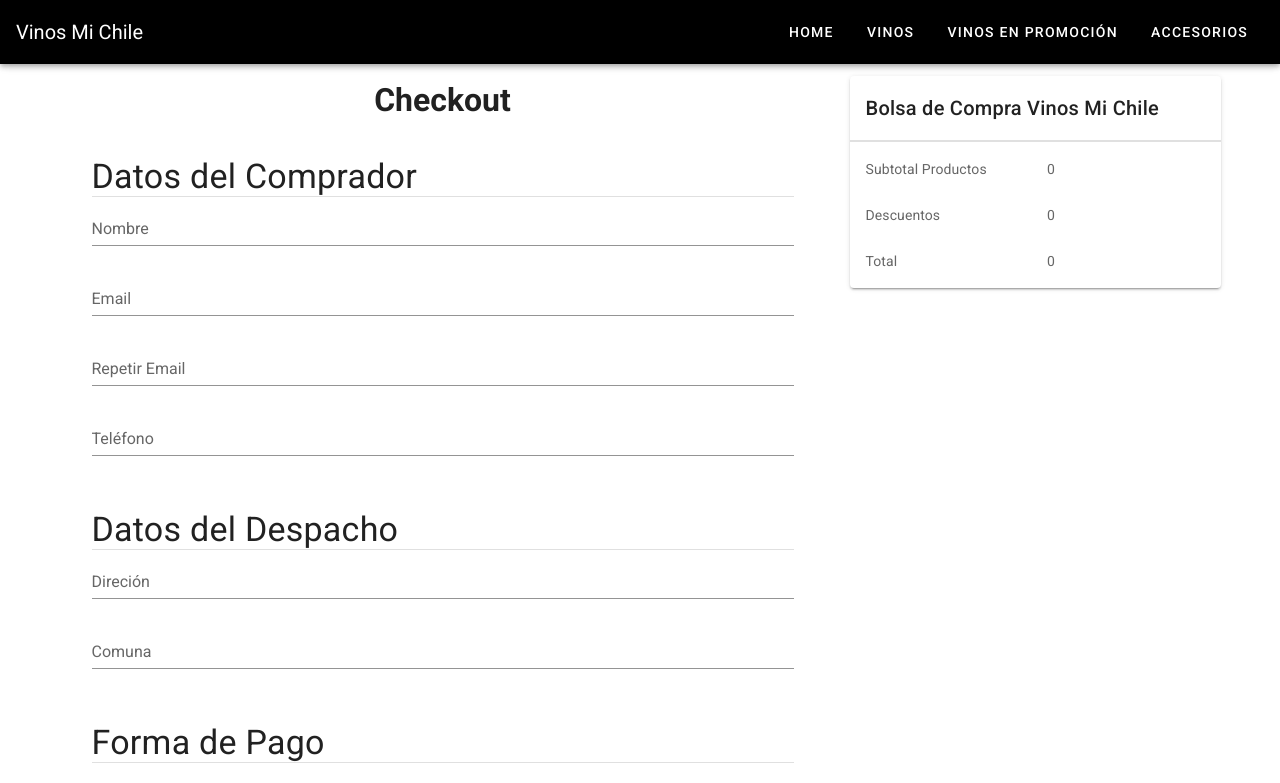
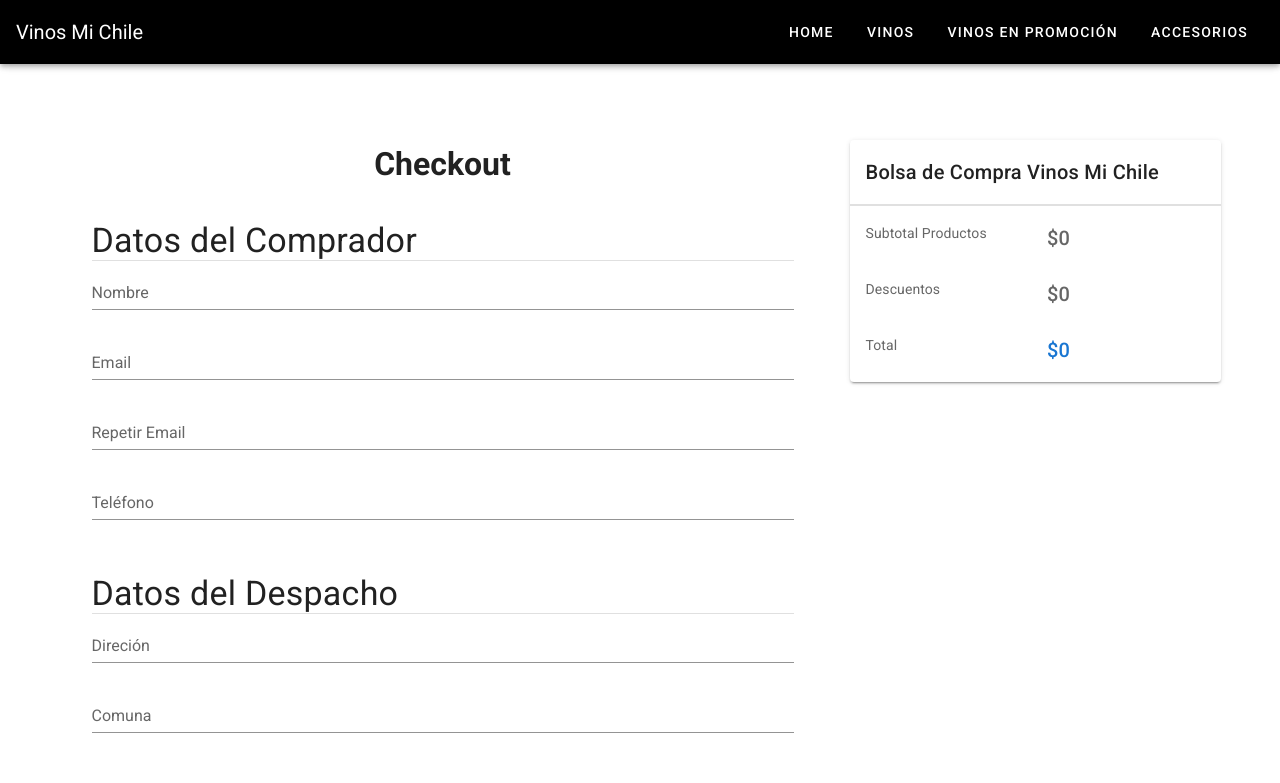
Before and after one commit to mancillapedro/pedro-mancilla_tienda-vinos-mi-chile, a Vue app: page /checkout in a window 1280 px wide. Shown: the top 783 px of the page. Built offline with nearby package versions, Linux system fonts and the light colour scheme.

Commit message:
colores y numeros

```diff
--- a/src/App.vue
+++ b/src/App.vue
@@ -1,6 +1,6 @@
 <template>
   <v-app>
-    <navbar-component/>
+    <navbar-component />
     <v-main>
       <router-view />
     </v-main>
@@ -8,7 +8,7 @@
 </template>
 
 <script>
-import NavbarComponent from './components/NavbarComponent.vue';
+import NavbarComponent from "./components/NavbarComponent.vue";
 export default {
   components: { NavbarComponent },
   name: "App",
--- a/src/components/BagComponent.vue
+++ b/src/components/BagComponent.vue
@@ -10,17 +10,36 @@
           </v-avatar>
           <div>
             <v-card-title v-text="product.nombre" />
-            <v-card-subtitle v-text="product.valor" />
+            <v-card-subtitle
+              class="primary--text"
+              v-text="
+                product.valor.toLocaleString('es-cl', {
+                  style: 'currency',
+                  currency: 'clp',
+                })
+              "
+            />
           </div>
         </div>
       </v-card>
     </v-card-text>
     <v-divider />
     <v-card-text>
-      <v-row>
+      <v-row justify="">
         <template v-for="(total, i) in totales">
           <v-col cols="6" :key="`text${i}`" v-text="total.text" />
-          <v-col cols="6" :key="`total${i}`" v-text="total.total" />
+          <v-col
+            class="text-h6"
+            :class="{ 'primary--text': total.text == `Total` }"
+            cols="6"
+            :key="`total${i}`"
+            v-text="
+              total.total.toLocaleString('es-cl', {
+                style: 'currency',
+                currency: 'clp',
+              })
+            "
+          />
         </template>
       </v-row>
       <v-btn
@@ -41,7 +60,7 @@ import { mapGetters, mapState } from "vuex";
 export default {
   name: "BagComponent",
   computed: {
-    ...mapState(['bag']),
+    ...mapState(["bag"]),
     ...mapGetters(["subTotal", "descuento", "total"]),
     totales() {
       return [
--- a/src/components/CardWithDescriptionComponent.vue
+++ b/src/components/CardWithDescriptionComponent.vue
@@ -16,11 +16,26 @@
       <v-row class="pt-0">
         <v-col>
           <v-card-title class="pt-0" v-text="`Antes`" />
-          <v-card-subtitle v-text="product.precio_normal" />
+          <v-card-subtitle
+            v-text="
+              product.precio_normal.toLocaleString('es-cl', {
+                style: 'currency',
+                currency: 'clp',
+              })
+            "
+          />
         </v-col>
         <v-col>
           <v-card-title class="pt-0" v-text="`Ahora`" />
-          <v-card-subtitle v-text="product.precio_promo" />
+          <v-card-subtitle
+            class="primary--text"
+            v-text="
+              product.precio_promo.toLocaleString('es-cl', {
+                style: 'currency',
+                currency: 'clp',
+              })
+            "
+          />
         </v-col>
       </v-row>
       <v-btn
--- a/src/components/NavbarComponent.vue
+++ b/src/components/NavbarComponent.vue
@@ -1,5 +1,5 @@
 <template>
-  <nav id="NavbarComponent">
+  <nav id="NavbarComponent" class="mb-16">
     <v-app-bar app color="black" dark>
       <v-toolbar-title v-text="`Vinos Mi Chile`" />
       <v-spacer></v-spacer>
--- a/src/views/HomeView.vue
+++ b/src/views/HomeView.vue
@@ -12,7 +12,7 @@
         :src="vino.imagen"
       />
     </v-carousel>
-    <h1 class="text-center" v-text="`Nuestros vinos`" />
+    <h1 class="mb-8 text-center" v-text="`Nuestros vinos`" />
     <v-row>
       <v-col cols="12" md="4" v-for="(vino, i) in tiposVino" :key="i">
         <v-card height="100%">
```
